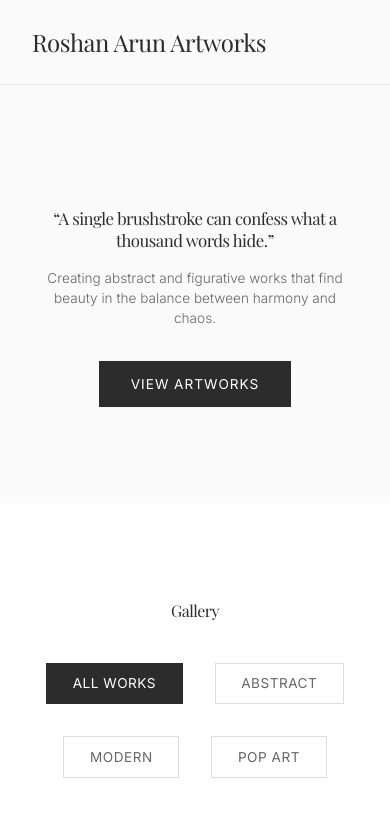
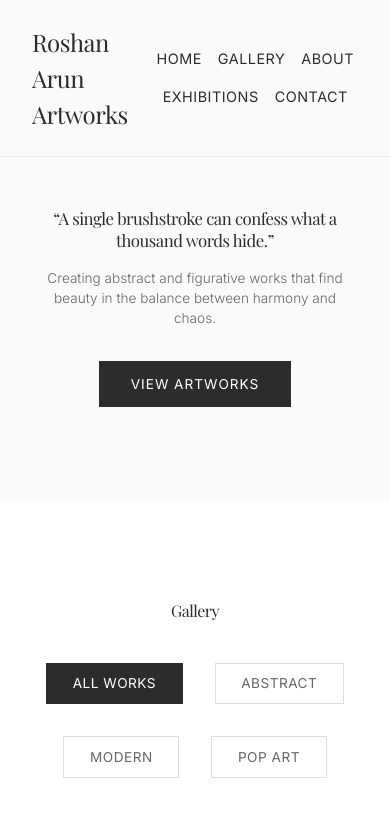
Before and after one commit to roshanarun1991/art-studio, a plain HTML site: page index.html in a window 390 px wide. Shown: the top 825 px of the page. Drawn offline with nearby package versions, Linux system fonts and the light colour scheme; a web font is replaced by a local one.

Commit message:
Update index.html

```diff
--- a/index.html
+++ b/index.html
@@ -604,7 +604,12 @@
     /* Responsive Design */
     @media (max-width: 768px) {
   .nav-menu {
-        display: none;
+    /* keep it visible, just wrap and shrink spacing */
+    display: flex;
+    gap: 1rem;
+    font-size: 0.8rem;
+    flex-wrap: wrap;
+    justify-content: center;
   }
 
   .hero h1 {
```
Lines whose indentation alone changed are shown as unchanged.
